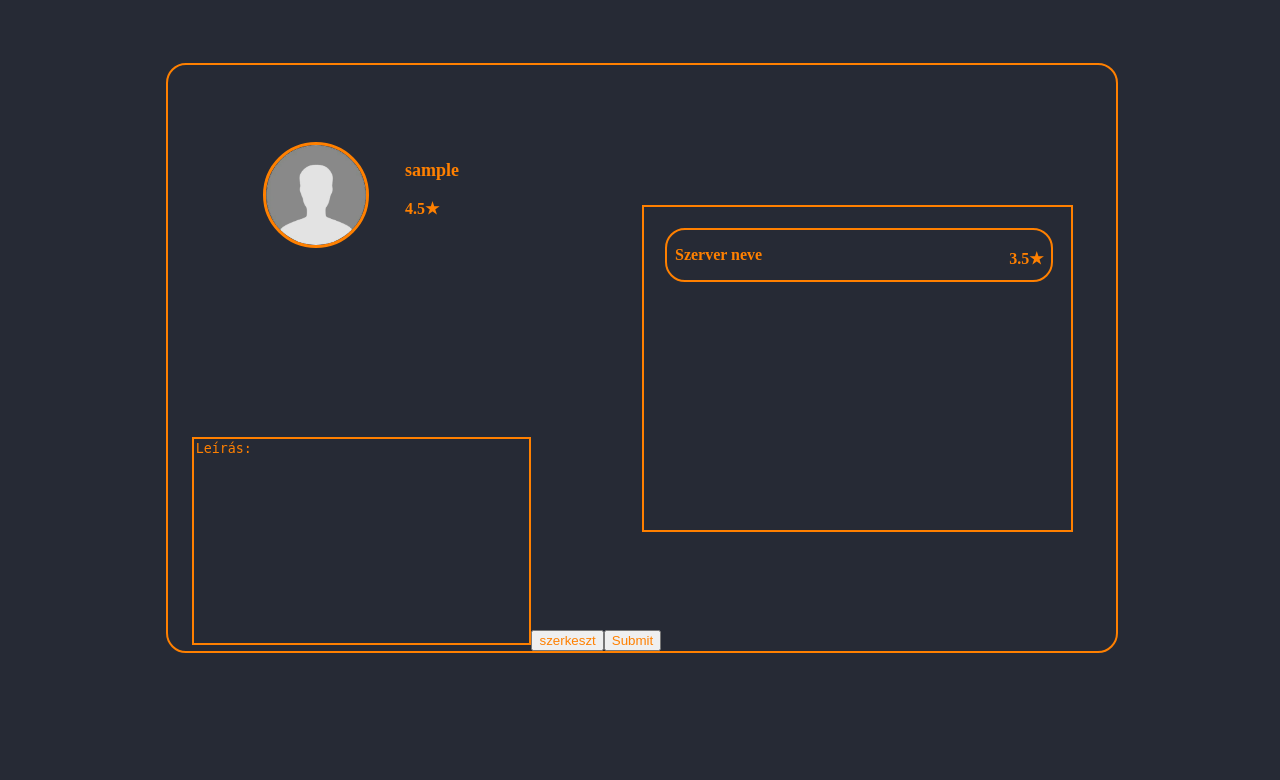
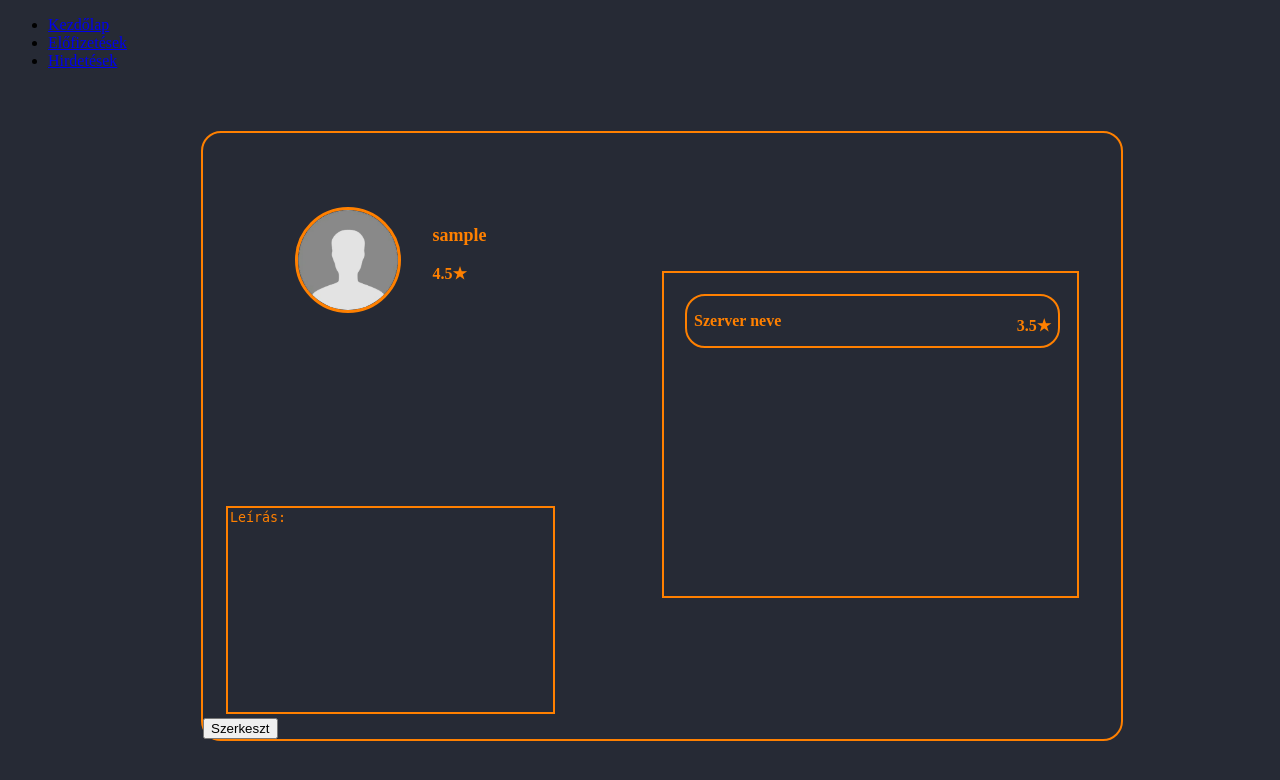
Before and after one commit to Benceplays/Project-B, a PHP site: page /profile/profile.php in a window 1280 px wide. Shown: the top 780 px of the page. Run offline with PHP 8.4, Linux system fonts and the light colour scheme; the visitor is signed in with stand-in values (Sample User, id 1); data that the repository does not hold is empty.

Commit message:
par cucc

```diff
--- a/forgotpasswd/index.php
+++ b/forgotpasswd/forgotpasswd.php
@@ -6,7 +6,7 @@
     <meta name="viewport" content="width=device-width, initial-scale=1.0">
     <link href="https://cdn.jsdelivr.net/npm/bootstrap@5.2.0/dist/css/bootstrap.min.css" rel="stylesheet" integrity="sha384-gH2yIJqKdNHPEq0n4Mqa/HGKIhSkIHeL5AyhkYV8i59U5AR6csBvApHHNl/vI1Bx" crossorigin="anonymous">
     <script src="https://cdn.jsdelivr.net/npm/bootstrap@5.2.0/dist/js/bootstrap.bundle.min.js" integrity="sha384-A3rJD856KowSb7dwlZdYEkO39Gagi7vIsF0jrRAoQmDKKtQBHUuLZ9AsSv4jD4Xa" crossorigin="anonymous"></script>
-    <link rel="stylesheet" href="style.css">
+    <link rel="stylesheet" href="forgotpasswd.css">
     <script src="../main.js"></script>
 <title>ASD</title>
 </head>
@@ -14,7 +14,7 @@
 <ul class="ul">
     <li class="li" ><a class="li-a" href="../index.php">Kezdőlap</a></li>
     <li class="li">
-      <ul style="padding: 0;"><a class="li-a" id="subscriber">Előfizetések</a></ul>
+      <ul style="padding: 0;"><a class="li-a" href="../elofizetesek/elofizetesek.php" id="subscriber">Előfizetések</a></ul>
     </li>
 
     <li class="li" onmouseover="beadol()" onmouseout="kiadol()">
--- a/login/logincucc.php
+++ b/login/logincucc.php
@@ -6,7 +6,7 @@
     <meta name="viewport" content="width=device-width, initial-scale=1.0">
     <link href="https://cdn.jsdelivr.net/npm/bootstrap@5.2.0/dist/css/bootstrap.min.css" rel="stylesheet" integrity="sha384-gH2yIJqKdNHPEq0n4Mqa/HGKIhSkIHeL5AyhkYV8i59U5AR6csBvApHHNl/vI1Bx" crossorigin="anonymous">
     <script src="https://cdn.jsdelivr.net/npm/bootstrap@5.2.0/dist/js/bootstrap.bundle.min.js" integrity="sha384-A3rJD856KowSb7dwlZdYEkO39Gagi7vIsF0jrRAoQmDKKtQBHUuLZ9AsSv4jD4Xa" crossorigin="anonymous"></script>
-    <link rel="stylesheet" href="style.css">
+    <link rel="stylesheet" href="login.css">
     <script src="../main.js"></script>
 <title>ASD</title>
 </head>
@@ -14,7 +14,7 @@
 <ul class="ul">
     <li class="li" ><a class="li-a" href="../index.php">Kezdőlap</a></li>
     <li class="li">
-      <ul style="padding: 0;"><a class="li-a" id="subscriber">Előfizetések</a></ul>
+      <ul style="padding: 0;"><a class="li-a" href="../elofizetesek/elofizetesek.php" id="subscriber">Előfizetések</a></ul>
     </li>
 
     <li class="li" onmouseover="beadol()" onmouseout="kiadol()">
--- a/profile/profile.php
+++ b/profile/profile.php
@@ -8,6 +8,28 @@
     <script src="../main.js"></script>
 </head>
 <body>
+<ul class="ul">
+    <li class="li" ><a class="li-a" href="../index.php">Kezdőlap</a></li>
+    <li class="li">
+      <ul style="padding: 0;"><a class="li-a" href="../elofizetesek/elofizetesek.php" id="subscriber">Előfizetések</a></ul>
+    </li>
+
+    <li class="li" onmouseover="beadol()" onmouseout="kiadol()">
+    <script>
+    function beadol() {
+      let menu = [document.getElementById("ads-menu1"), document.getElementById("ads-menu2")];
+      menu.forEach(elem =>{elem.style.display = "block"});
+    }
+    function kiadol() {
+      let kiadolmenu = [document.getElementById("ads-menu1"), document.getElementById("ads-menu2")];
+      kiadolmenu.forEach(elem =>{elem.style.display = "none"});
+    }
+    </script>
+      <ul style="padding: 0;"><a class="li-a" href="#" >Hirdetések</a>
+        <li id="ads-menu2"  style="list-style-type: none;display:none; "><a class="li-a">Keresés</a></li>
+        <li id="ads-menu1" style="list-style-type: none; display:none"><a class="li-a" href="../server/server.php">Készítés</a></li>
+      </ul>
+    </li>
     <div class="profilemain">
         <p class="pfname">
         <?php
@@ -32,7 +54,6 @@
         $result_leiras = mysqli_query($conn, $update_leiras);
      }
     }
-
         ?>
         <img class="pfp" src="../img/upscale-245339439045212.png" alt="">
         <div class="servermain">
@@ -42,20 +63,27 @@
         </div>
         </div>
         <form action="profile.php" method="POST">
-        <textarea class="profileleiras" style="resize: none;" rows="4" cols="50" name="leiras" id="leiras" <?php if(isset($_POST['szerkeszt'])) {
-            $szerkeszt_valtozo = 1;
-            echo "<script>alert('asd');</script>";
-        } ?>
-        <?php if(isset($_POST['szerkeszt'])) {
-            $szerkeszt_valtozo = 0;
-            echo "<script>alert('nem');</script>";
-        } ?>placeholder="Leírás: " maxlength="500" style="max-width: 600px;"><?php
+        <textarea class="profileleiras" style="resize: none;" rows="4" name="leiras" id="leiras" placeholder="Leírás: " maxlength="500" style="max-width: 600px;"><?php
         $profile_lekeres = "SELECT leiras FROM registration WHERE username='$_SESSION[usernamefirst]'";
         $profile_lekeres_result=mysqli_query($conn, $profile_lekeres);
         $profiles = mysqli_fetch_all($profile_lekeres_result, MYSQLI_ASSOC);
          foreach ($profiles as $leirasok) {
         echo $leirasok['leiras'];
-        } ?></textarea><input type="submit"  name="szerkeszt" value="szerkeszt" ><input type="submit"></form>
+        }
+        ?></textarea><input id="send" onclick="disablecucc()" type="submit"></form>
+        <button id="szerkeszt" onclick="disableornot()">Szerkeszt</button>
+        <script>
+        document.getElementById("send").style.display = "none";
+        document.getElementById("leiras").disabled = true;
+        function disableornot() {
+                document.getElementById("szerkeszt").style.display = "none";
+                document.getElementById("leiras").disabled = false;
+                document.getElementById("send").style.display = "block";
+        }
+        function disablcucc() {
+            document.getElementById("szerkeszt").style.display = "block";
+        }
+        </script>
     </div>
 </body>
 </html>
```
Also changed, not shown: forgotpasswd/forgotpasswd.css (renamed from forgotpasswd/style.css), login/login.css (renamed from login/style.css), profile/profile.css (line endings or trailing spaces).
